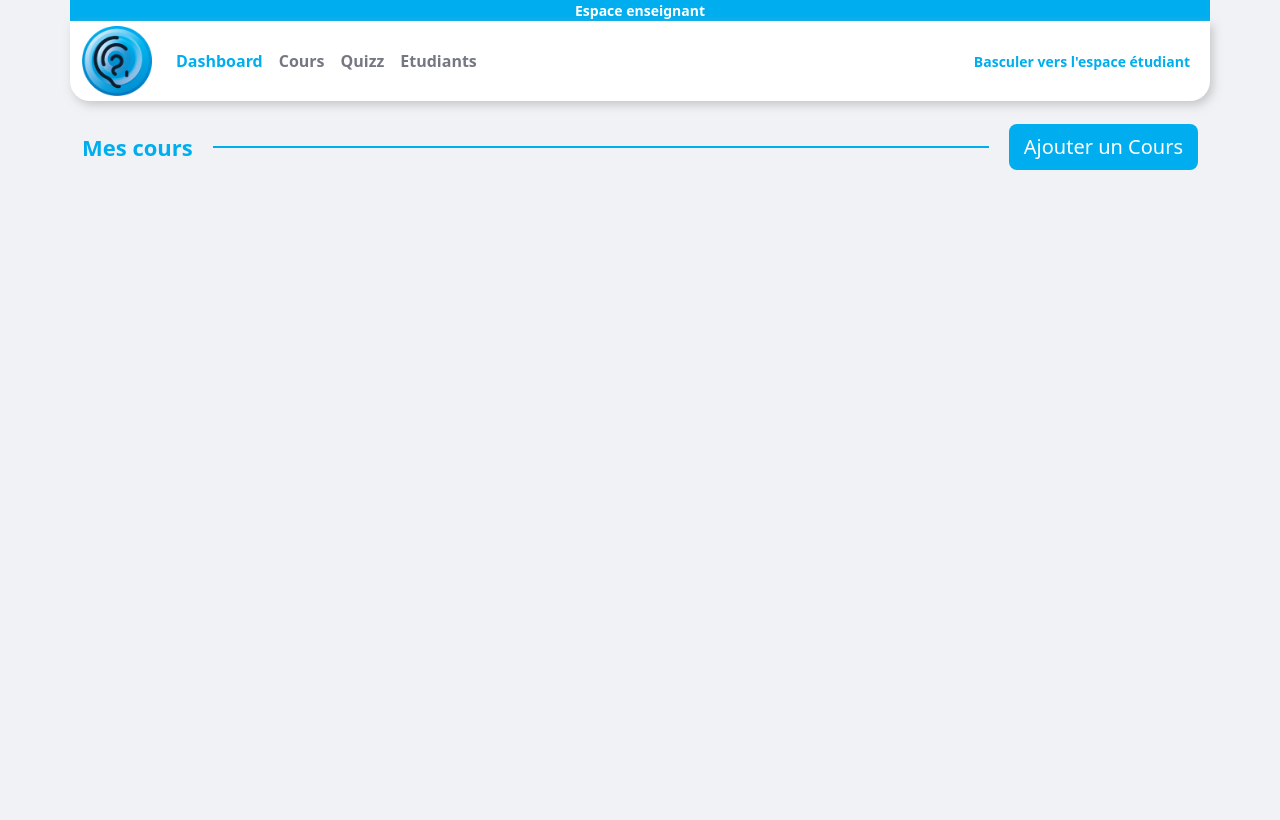
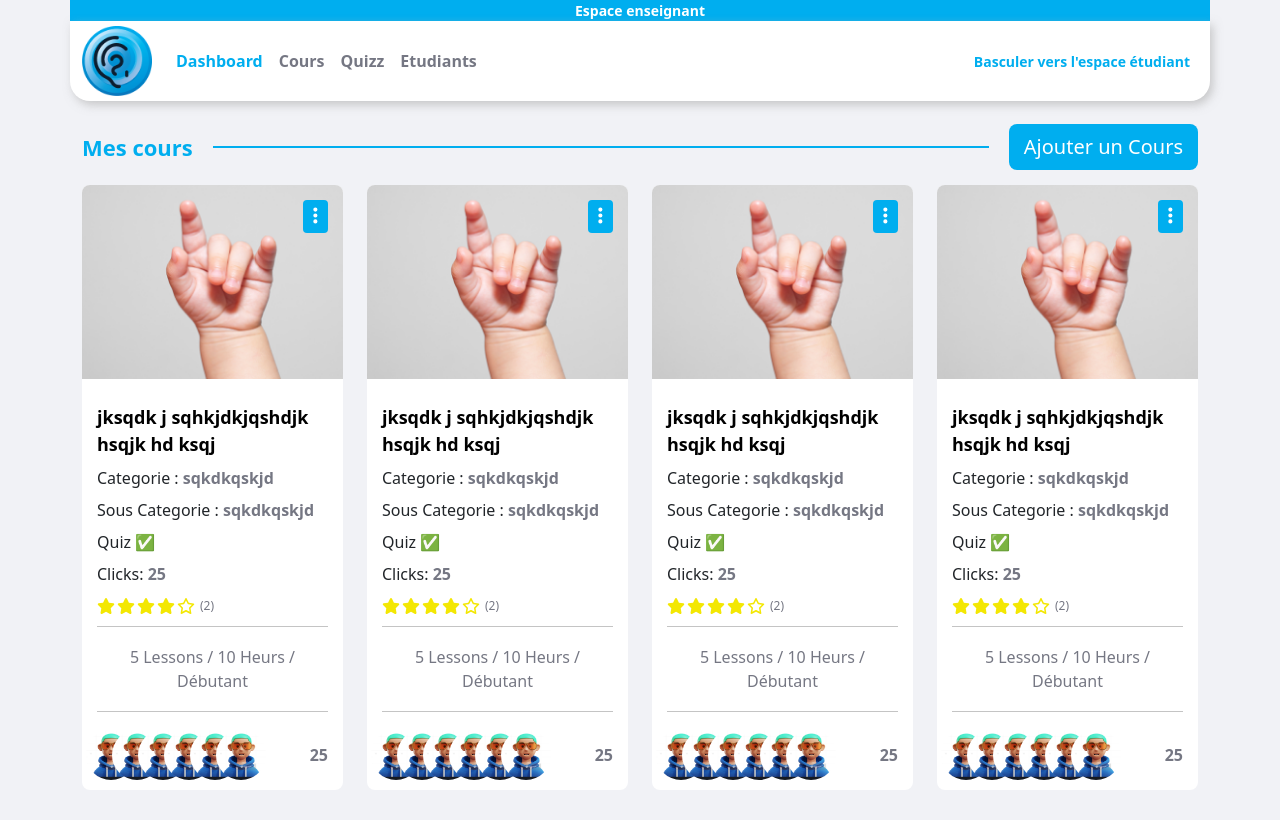
Before and after one commit to ShaheenJawadi/vsaSymfony, a Symfony app: template templates/teacher/cours/index.html.twig in a window 1280 px wide. Before the commit the page ends 170 px from the top, so only its background shows below. Run offline with Twig, Linux system fonts and the light colour scheme; the template is opened without the code that fills it, so the values that code supplies are empty; some libraries are stand-ins or nearby versions.

Commit message:
add Cours Grid - Teacher Panel

```diff
--- a/public/css/style.css
+++ b/public/css/style.css
@@ -177,6 +177,7 @@ footer .footer_Holder .footer_social .item:hover {
     background: #fff;
     display: block;
     border-radius: 8px;
+    margin-bottom: 15px;
 }
 
 .single_cours_grid:hover {
@@ -240,6 +241,41 @@ footer .footer_Holder .footer_social .item:hover {
     color: #000;
     font-size: 18px;
     font-weight: 700;
+}
+
+.single_cours_grid .infos .single_data {}
+
+.single_cours_grid .infos .enrollment {
+    display: flex;
+    align-items: center;
+    justify-content: space-between;
+}
+
+.single_cours_grid .infos .enrollment .list {
+    display: flex;
+    align-items: center;
+    gap: -5px;
+    padding: 10px 3px;
+    margin-left: 10px;
+}
+
+.single_cours_grid .infos .enrollment .list .single {
+    margin-left: -24px;
+}
+
+.single_cours_grid .infos .enrollment .list .single img {
+    height: 50px;
+    width: 50px;
+    border-radius: 50%;
+}
+
+.single_cours_grid .infos .enrollment .count {
+    color: var(--fx-main-text-color);
+    font-weight: 600;
+}
+
+.single_cours_grid .infos .single_data strong {
+    color: var(--fx-main-text-color);
 }
 
 .infos .rating {
@@ -380,3 +416,30 @@ footer .footer_Holder .footer_social .item:hover {
 
 
 /* *************************End Authentification************************ */
+
+.teacherPanel .options_chimp {
+    color: #fff;
+    background: var(--fx-primary-color);
+    border-radius: 4px;
+    font-size: 19px;
+    cursor: pointer;
+}
+
+.teacherPanel .options_chimp .dropdown-toggle {
+    padding: 2px 10px;
+}
+
+.teacherPanel .options_chimp .dropdown-toggle::after {
+    display: none !important;
+}
+
+
+/* *********************** */
+
+.general_popup {}
+
+.general_popup .header_section {
+    padding: 15px 8px;
+    border-bottom: 1px solid var(--fx-primary-color);
+    margin-bottom: 15px;
+}
--- /dev/null
+++ b/templates/teacher/components/cours/cours_grid.html.twig
@@ -0,0 +1,96 @@
+<div class="col-md-3">
+    <div class="single_cours_grid" href="#">
+        <div class="img_holder">
+            <img src="{{ asset('images/cours/Image.png') }}" alt="">
+
+            <div class="options_chimp ">
+                <div class="dropdown">
+                    <div class="  dropdown-toggle" data-bs-toggle="dropdown" aria-haspopup="true" aria-expanded="false">
+                        <i class="fa-solid fa-ellipsis-vertical"></i>
+                    </div>
+                    <ul class=" dropdown-menu dropdown-menu-end ">
+                        <li><a class="dropdown-item " href="# ">Modifier</a></li>
+                        <li><a class="dropdown-item " href="# ">Quiz</a></li>
+                        <li><a class="dropdown-item " href="# ">Supprimer</a></li>
+                    </ul>
+                </div>
+
+            </div>
+
+        </div>
+        <div class="infos ">
+
+            <span class="cours_title ">jksqdk j sqhkjdkjqshdjk hsqjk hd ksqj</span>
+            <div class="single_data ">Categorie : <strong>sqkdkqskjd</strong></div>
+            <div class="single_data ">Sous Categorie : <strong>sqkdkqskjd</strong></div>
+
+            <div class="single_data ">Quiz ✅</div>
+
+            <!-- ❌ -->
+            <div class="single_data ">Clicks: <strong>25</strong></div>
+
+            <div class="rating ">
+                <div class="list_stars ">
+                    <div class="star "><i class="fa-solid fa-star "></i></div>
+                    <div class="star "><i class="fa-solid fa-star "></i></div>
+                    <div class="star "><i class="fa-solid fa-star "></i></div>
+                    <div class="star "><i class="fa-solid fa-star "></i></div>
+                    <div class="star "><i class="fa-regular fa-star "></i></div>
+
+
+
+
+                </div>
+                <small>(2)</small>
+            </div>
+
+
+
+
+            <div class="separator "></div>
+            <div class="bottom_part ">
+                5 Lessons / 10 Heurs / Débutant
+
+            </div>
+            <div class="separator "></div>
+            <div class="enrollment ">
+                <div class="list ">
+
+
+                    <div class="single ">
+                        <img src="{{ asset('images/cours/person.jpg') }}" alt=" ">
+
+                    </div>
+                    <div class="single ">
+                        <img src="{{ asset('images/cours/person.jpg') }}" alt=" ">
+
+                    </div>
+                    <div class="single ">
+                        <img src="{{ asset('images/cours/person.jpg') }}" alt=" ">
+
+                    </div>
+                    <div class="single ">
+                        <img src="{{ asset('images/cours/person.jpg') }}" alt=" ">
+
+                    </div>
+                    <div class="single ">
+                        <img src="{{ asset('images/cours/person.jpg') }}" alt=" ">
+
+                    </div>
+                    <div class="single ">
+                        <img src="{{ asset('images/cours/person.jpg') }}" alt=" ">
+
+                    </div>
+                </div>
+                <div class="count ">25</div>
+
+            </div>
+
+
+
+        </div>
+
+
+    </div>
+
+</div>
--- a/templates/teacher/cours/index.html.twig
+++ b/templates/teacher/cours/index.html.twig
@@ -18,7 +18,13 @@
 
 	<div class="cours_list">
 		<div class="container">
-			<div class="row"  ></div>
+			<div class="row">
+				{% for i in 1..4 %}
+
+					{% include 'teacher/components/cours/cours_grid.html.twig' %}
+
+				{% endfor %}
+			</div>
 
 		</div>
 
```
